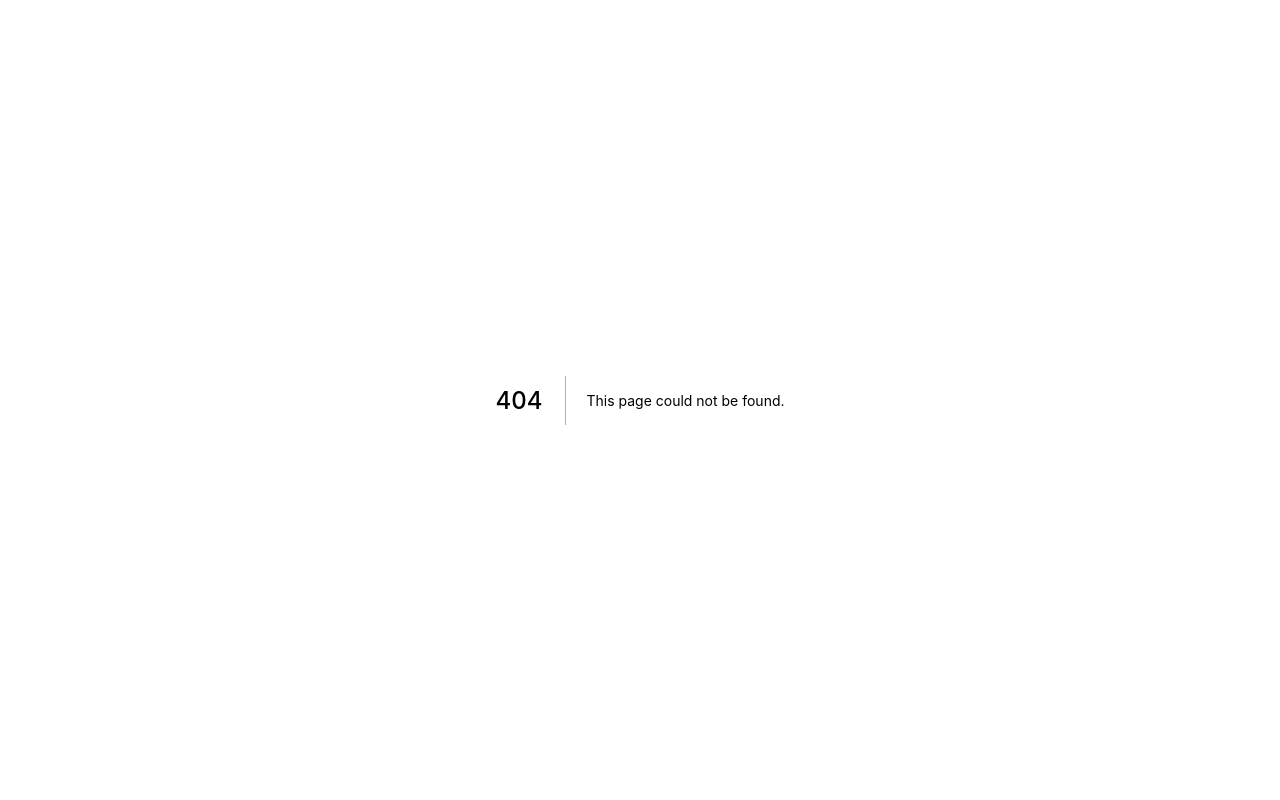
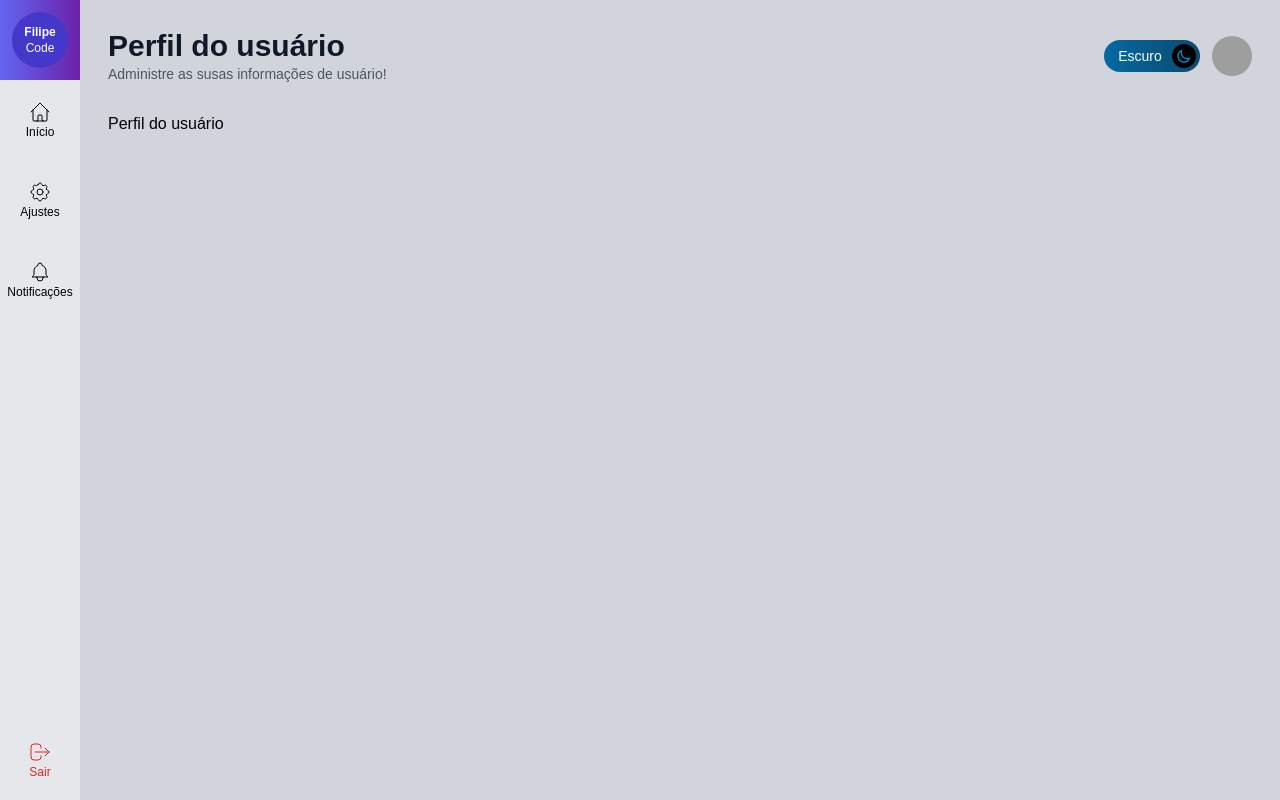
Before and after one commit to fcventura02/painel-admin, a Next.js app: page /perfil in a window 1280 px wide. Before the commit this address had no page. Built offline with nearby package versions, Linux system fonts and the light colour scheme; no server answers; grey boxes are pictures that could not be loaded.

Commit message:
Added context login google

```diff
--- a/src/components/icons/index.tsx
+++ b/src/components/icons/index.tsx
@@ -137,13 +137,13 @@ export const IconGoogle = () => (
   >
     <g
       fill="none"
-      fill-rule="nonzero"
+      fillRule="nonzero"
       stroke="none"
-      stroke-width="1"
-      stroke-linecap="butt"
-      stroke-linejoin="miter"
-      stroke-miterlimit="10"
-      stroke-dashoffset="0"
+      strokeWidth="1"
+      strokeLinecap="butt"
+      strokeLinejoin="miter"
+      strokeMiterlimit="10"
+      strokeDashoffset="0"
       style={{ mixBlendMode: "normal" }}
     >
       <path d="M0,172v-172h172v172z" fill="none"></path>
--- /dev/null
+++ b/src/components/template/AvatarUser.tsx
@@ -0,0 +1,19 @@
+import Link from "next/link";
+import useAuth from "../../data/hook/useAuth";
+
+interface IAvatarUser {
+  className?: string;
+}
+
+export default function AvatarUser(props: IAvatarUser) {
+  const { user } = useAuth();
+  return (
+    <Link href={"/perfil"} passHref>
+      <img
+        src={user?.imageUrl ?? "https://picsum.photos/200/300"}
+        alt="avatar do usuário"
+        className={`h-10 w-10 rounded-full cursor-pointer ${props.className}`}
+      />
+    </Link>
+  );
+}
--- a/src/components/template/Header.tsx
+++ b/src/components/template/Header.tsx
@@ -1,4 +1,5 @@
 import useAppData from "../../data/hook/useAppData";
+import AvatarUser from "./AvatarUser";
 import ButtonTema from "./ButtonTema";
 import Titulo from "./Titulo";
 
@@ -12,8 +13,9 @@ export default function Header({ titulo, subtitulo }: IHeader) {
   return (
     <header className={`flex`}>
       <Titulo titulo={titulo} subtitulo={subtitulo} />
-      <div className={`flex flex-grow justify-end`}>
+      <div className={`flex flex-grow justify-end items-center`}>
         <ButtonTema tema={tema} alternarTema={alternarTema} />
+        <AvatarUser className="ml-3"/>
       </div>
     </header>
   );
--- /dev/null
+++ b/src/data/context/AuthContext.tsx
@@ -0,0 +1,54 @@
+import Router from "next/router";
+import { createContext, useState } from "react";
+import firebase from "../../firebase/config";
+import IUser from "../../model/user";
+
+interface IAuthContext {
+  user?: IUser;
+  loginGoogle?: () => Promise<void>;
+  loginGithub?: () => Promise<void>;
+}
+
+const AuthContex = createContext<IAuthContext>({});
+
+async function userNormalizer(userFirebase: firebase.User): Promise<IUser> {
+  const token = await userFirebase.getIdToken();
+  return {
+    uid: userFirebase.uid,
+    name: userFirebase.displayName,
+    email: userFirebase.email,
+    token,
+    provider: userFirebase.providerData[0].providerId,
+    imageUrl: userFirebase.photoURL,
+  };
+}
+
+export function AuthProvider(props) {
+  const [user, setUser] = useState<IUser>(null);
+
+
+  async function loginGoogle() {
+    const resp = await firebase
+      .auth()
+      .signInWithPopup(new firebase.auth.GoogleAuthProvider());
+
+    console.log(resp);
+    if (resp.user?.email) {
+      const getUser = await userNormalizer(resp.user);
+      setUser(getUser);
+      Router.push("/");
+    }
+  }
+  return (
+    <AuthContex.Provider
+      value={{
+        user,
+        loginGoogle,
+      }}
+    >
+      {props.children}
+    </AuthContex.Provider>
+  );
+}
+
+export default AuthContex;
--- /dev/null
+++ b/src/data/hook/useAuth.ts
@@ -0,0 +1,5 @@
+import { useContext } from "react";
+import AuthContext from "../context/AuthContext";
+
+const useAuth = () => useContext(AuthContext);
+export default useAuth
--- a/src/firebase/config.js
+++ b/src/firebase/config.js
@@ -11,8 +11,6 @@ const firebaseConfig = {
 };
 
 // Initialize Firebase
-const app = !firebase.getApps().length
-  ? firebase.initializeApp(firebaseConfig)
-  : firebase.getApp();
+if (!firebase.apps.length) firebase.initializeApp(firebaseConfig);
 
-export default app
+export default firebase;
--- /dev/null
+++ b/src/model/user.ts
@@ -0,0 +1,8 @@
+export default interface IUser {
+  uid: string;
+  email: string;
+  name: string;
+  token: string;
+  provider: string;
+  imageUrl: string;
+}
--- a/src/pages/_app.tsx
+++ b/src/pages/_app.tsx
@@ -1,11 +1,14 @@
 import { AppProvider } from "../data/context/AppContext";
+import { AuthProvider } from "../data/context/AuthContext";
 import "../styles/globals.css";
 
 function MyApp({ Component, pageProps }) {
   return (
-    <AppProvider>
-      <Component {...pageProps} />
-    </AppProvider>
+    <AuthProvider>
+      <AppProvider>
+        <Component {...pageProps} />
+      </AppProvider>
+    </AuthProvider>
   );
 }
 
--- a/src/pages/entrar.tsx
+++ b/src/pages/entrar.tsx
@@ -1,8 +1,10 @@
 import { useState } from "react";
 import AuthInput from "../components/auth/AuthInput";
 import { IconGithub, IconGoogle, IconWarning } from "../components/icons";
+import useAuth from "../data/hook/useAuth";
 
 export default function Authenticate() {
+  const {user, loginGoogle} = useAuth()
   const [mode, setMode] = useState<"login" | "register">("login");
   const [error, setError] = useState(null);
   const [email, setEmail] = useState("");
@@ -99,7 +101,7 @@ export default function Authenticate() {
         />
 
         <button
-          onClick={submitForm}
+          onClick={loginGoogle}
           title="Entrar com Google"
           className={`
                 w-full bg-gray-300 hover:bg-gray-200
--- /dev/null
+++ b/src/pages/perfil.tsx
@@ -0,0 +1,12 @@
+import Layout from "../components/template/Layout";
+
+export default function Perfil() {
+  return (
+    <Layout
+      titulo="Perfil do usuário"
+      subtitulo="Administre as susas informações de usuário!"
+    >
+      <h3>Perfil do usuário</h3>
+    </Layout>
+  );
+}
```
